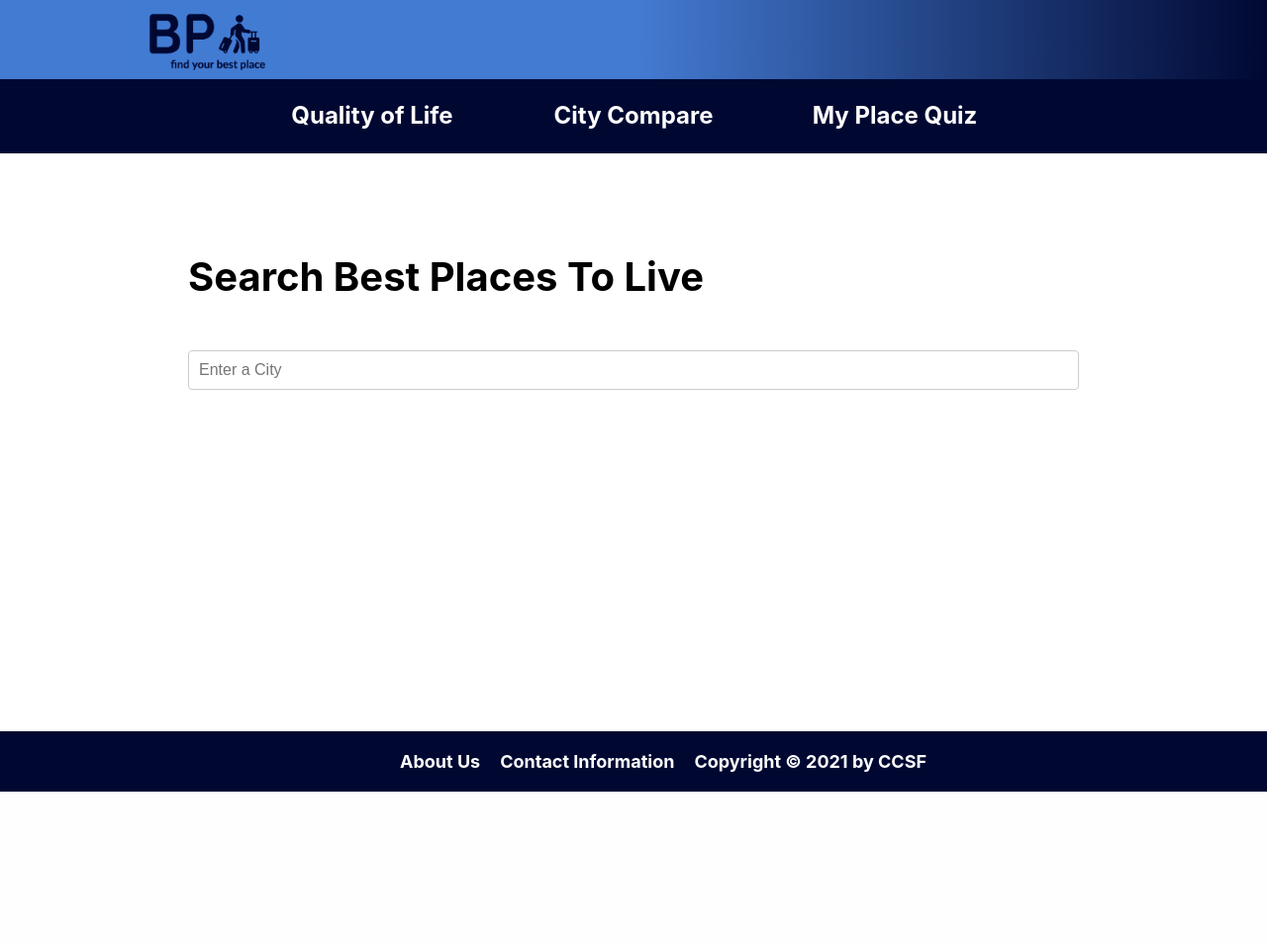
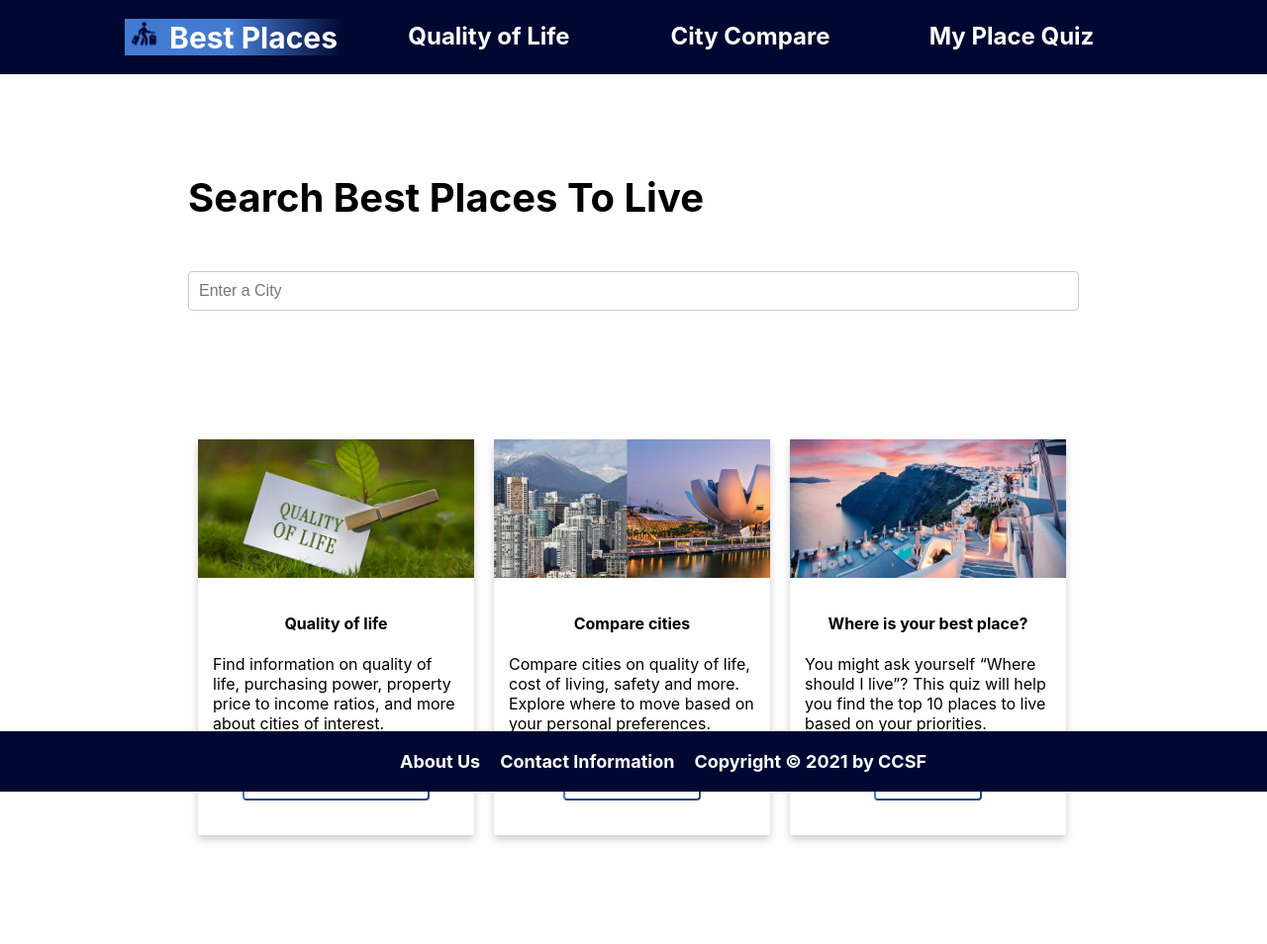
Before and after one commit to ak-ccsf/acoli, a PHP site: page / in a window 1280 px wide. Shown: the whole page at 99% size. Before the commit the page ends 800 px from the top, so only its background shows below. Run offline with PHP 8.4, Linux system fonts and the light colour scheme.

Commit message:
change navbar logo & add cards to home page
includes the following assets:
- best_place.jpeg
- copmare.png
- quality.jpeg
- website_logo.jpg

```diff
--- a/citycompare.php
+++ b/citycompare.php
@@ -15,7 +15,7 @@ $site_title = 'aqoli';
 <body>
     <div class="header">
         <div class="left">
-            <div class="title"> <a href="index.php">Best Places</a></div>
+            <div class="title"> <a href="index.php"><img src="website_logo.jpg" alt="Web site Logo">Best Places</a></div>
           <ul class="navbar">
             <li class="navbar-links"><a href="qualityoflife.html">Quality of Life</a></li>
             <li class="navbar-links"><a href="citycompare.php">City Compare</a></li>
@@ -29,7 +29,7 @@ $site_title = 'aqoli';
             <div class='compare-content'>
                 <h1>City compare</h1>
                 <div>
-                    <span> Compare cities in different categories. The most popular comparisons are population, cost of living, average rent, crime rate, tax rates, air quality, religion, local economy, climate, and weather.
+                    <span> Compare cities in different categories. The most popular comparisons are quality of life, cost of living, health care, pollution, purchasing power, property price to income, safety, and commute time.
                     </span>
                     <div id='form'>
                         <form action='' method='get' class='form'>
--- a/index.php
+++ b/index.php
@@ -14,9 +14,9 @@ $site_title = 'aqoli';
 </head>
 
 <body>
-    <div class='title'> <a href="index.php"><img src="logo.png" alt="Logo Best places"></a></div>
     <div class="header">
         <div class="left">
+             <div class="title"> <a href="index.php"><img src="website_logo.jpg" alt="Web site Logo">Best Places</a></div>
           <ul class="navbar">
             <li class="navbar-links"><a href="qualityoflife.html">Quality of Life</a></li>
             <li class="navbar-links"><a href="citycompare.php">City Compare</a></li>
@@ -133,6 +133,49 @@ $site_title = 'aqoli';
             ?>
 
         </div>
+                    <div>
+                        <div class="card_container">
+                            <div class="cards">
+                                <div class="column">
+                                    <div class="card">
+                                        <div>
+                                            <img alt="Quality of life picture" src="quality.jpeg">
+                                        </div>
+                                        <div class="container">
+                                            <h4>Quality of life</h4>
+                                            <p>Find information on quality of life, purchasing power, property price to income ratios, and more about cities of interest.</p>
+                                            <button class="card_button" onClick="location.href='qualityoflife.html'">Search city by quality</button>
+                                        </div>
+                                    </div>
+                                </div>
+                                <div class="column">
+                                    <div class="card">
+                                        <div>
+                                            <img alt="Quality of life picture" src="copmare.png">
+                                        </div>
+                                        <div class="container">
+                                            <h4>Compare cities</h4>
+                                            <p>Compare cities on quality of life, cost of living, safety and more. Explore where to move based on your personal preferences.</p>
+                                            <button class="card_button" onClick="location.href='citycompare.php'">Compare cities</button>
+                                        </div>
+                                    </div>
+                                </div>
+                                <div class="column">
+                                    <div class="card">
+                                        <div>
+                                            <img alt="Quality of life picture" src="best_place.jpeg">
+                                        </div>
+                                        <div class="container">
+                                            <h4>Where is your best place?</h4>
+                                            <p>You might ask yourself “Where should I live”? This quiz will help you find the top 10 places to live based on your priorities.</p>
+                                            <button class="card_button" onClick="location.href='myplacequiz.php'">Take a quiz</button>
+                                        </div>
+                                    </div>
+                                </div>
+                            </div>
+                        </div>
+                    </div>
+
     </div>
 
     <div class="footer">
--- a/myplacequiz.php
+++ b/myplacequiz.php
@@ -132,7 +132,8 @@ $db = new SQLite3('aqoli.db');
                         document.write(query);
                     }
                 </script>
-                <h1>Find you best place</h1>
+                <h1>Find your best place</h1>
+                <h2>Pick your preferences and discover the cities that best match your needs.</h2>
                 <div>
 
                     <form name="bestPlaceQuiz" id="bestPlaceQuiz" action="result.php" onsubmit="return true" method="POST">
--- a/result.php
+++ b/result.php
@@ -16,7 +16,7 @@ $db = new SQLite3('aqoli.db');
     <div class="header">
         <div class="left">
           <div class="title">
-            Best Places
+            <div class="title"> <a href="index.php"><img src="website_logo.jpg" alt="Web site Logo">Best Places</a></div>
           </div>
           <ul class="navbar">
             <li class="navbar-links"><a href="qualityoflife.html">Quality of Life</a></li>
--- a/styles.css
+++ b/styles.css
@@ -27,15 +27,20 @@ body {
 }
 
 .title img {
-    height: 80px;
-    width: 171px;
-    padding-left: 100px;
+    height: 30px;
+    width: 30px;
+    padding-right: 10px;
+
+}
+
+title a:first-child {
+    text-align: left;
+    padding-left: 0;
 }
 
 
 .title a{
-    padding-left: 22px;
-    width: 180px;
+    width: 220px;
     text-align: center;
     display: block;
     text-decoration: none;
@@ -226,8 +231,8 @@ input[type="submit"]{
 
 #form input:focus {
     outline: none !important;
-    border-color: #000000;
-    box-shadow: 0 0 10px #000000;
+    border-color: #447bd2;
+    box-shadow: 0 0 5px #447bd2;
 }
 
 .compare-table {
@@ -355,3 +360,63 @@ input[type="button"]{
 .result-content{
     width: 900px;
 }
+
+.card_container {
+    margin-top: 100px;
+    display: flex;
+    justify-content: center;
+}
+
+.card {
+    box-shadow: 0 4px 8px 0 rgba(0,0,0,0.2);
+    transition: 0.3s;
+    display: block;
+    height: 400px;
+}
+
+.card img{
+    width:100%;
+}
+
+.card:hover {
+    box-shadow: 0 0 15px #447bd2;
+}
+
+.container {
+    padding: 15px;
+    text-align: center;
+}
+
+.container p{
+    text-align: left;
+    padding-bottom: 10px;
+}
+
+.column {
+    float: left;
+    width: 31%;
+    margin: 10px;
+}
+
+.card_button {
+    text-align: center;
+    background: #FEFEFE;
+    padding: 10px;
+    font-weight: bold;
+    font-size: 16px;
+    border-radius: 4px;
+    color: #447bd2;
+    border-color: #447bd2;
+}
+
+
+.card_button:hover {
+    text-align: center;
+    background: #447bd2;
+    padding: 10px;
+    font-weight: bold;
+    font-size: 16px;
+    border-radius: 4px;
+    color: #FEFEFE;
+    border-color: #447bd2;
+}
```
Also changed, not shown: best_place.jpeg (added), copmare.png (added), quality.jpeg (added), website_logo.jpg (added).
